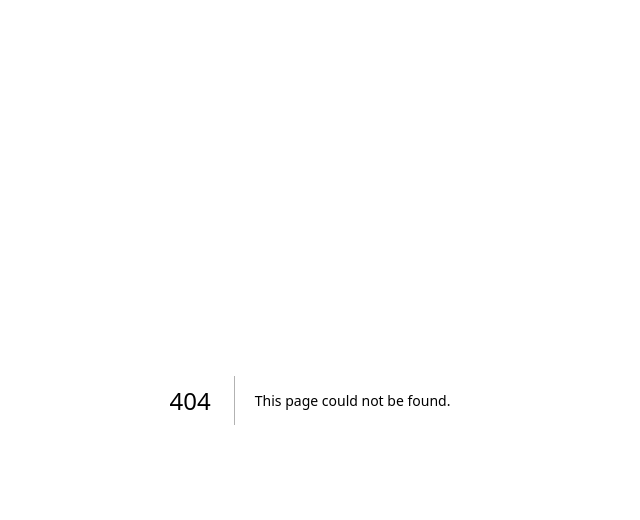
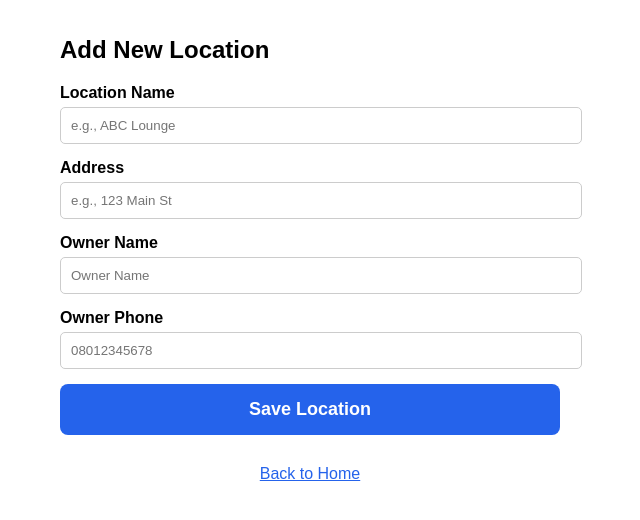
Before and after one commit to okivictor01-bit/OKcharge-, a Next.js app: page /admin in a window 1280 px wide. Before the commit this address had no page. Shown: the top 520 px of the page, without its empty margins (330-970 px from the left). Built offline with nearby package versions, Linux system fonts and the light colour scheme; no server answers.

Commit message:
Create page.tsx

```diff
--- /dev/null
+++ b/app/admin/page.tsx
@@ -0,0 +1,130 @@
+"use client";
+
+import { useState } from 'react';
+import { supabase } from '@/lib/supabase';
+
+export default function AdminPage() {
+  const [name, setName] = useState('');
+  const [address, setAddress] = useState('');
+  const [ownerName, setOwnerName] = useState('');
+  const [ownerPhone, setOwnerPhone] = useState('');
+  const [loading, setLoading] = useState(false);
+  const [message, setMessage] = useState('');
+
+  const handleSubmit = async (e) => {
+    e.preventDefault();
+    setLoading(true);
+    setMessage('');
+
+    const { error } = await supabase
+      .from('locations')
+      .insert([
+        {
+          name: name,
+          address: address,
+          owner_name: ownerName,
+          owner_phone: ownerPhone,
+          status: 'active',
+          is_visible_on_map: true
+        }
+      ]);
+
+    if (error) {
+      setMessage('Error: ' + error.message);
+    } else {
+      setMessage('Success! Location added.');
+      setName('');
+      setAddress('');
+      setOwnerName('');
+      setOwnerPhone('');
+    }
+    setLoading(false);
+  };
+
+  return (
+    <main style={{ padding: '20px', fontFamily: 'sans-serif', maxWidth: '500px', margin: '0 auto' }}>
+      <h1 style={{ fontSize: '24px', marginBottom: '20px' }}>Add New Location</h1>
+
+      {message && (
+        <div style={{
+          padding: '15px',
+          borderRadius: '8px',
+          marginBottom: '20px',
+          backgroundColor: message.includes('Success') ? '#dcfce7' : '#fee2e2',
+          color: message.includes('Success') ? '#15803d' : '#b91c1c'
+        }}>
+          {message}
+        </div>
+      )}
+
+      <form onSubmit={handleSubmit}>
+        <div style={{ marginBottom: '15px' }}>
+          <label style={{ fontWeight: 'bold', display: 'block', marginBottom: '5px' }}>Location Name</label>
+          <input
+            type="text"
+            placeholder="e.g., ABC Lounge"
+            value={name}
+            onChange={(e) => setName(e.target.value)}
+            required
+            style={{ width: '100%', padding: '10px', borderRadius: '5px', border: '1px solid #ccc' }}
+          />
+        </div>
+
+        <div style={{ marginBottom: '15px' }}>
+          <label style={{ fontWeight: 'bold', display: 'block', marginBottom: '5px' }}>Address</label>
+          <input
+            type="text"
+            placeholder="e.g., 123 Main St"
+            value={address}
+            onChange={(e) => setAddress(e.target.value)}
+            required
+            style={{ width: '100%', padding: '10px', borderRadius: '5px', border: '1px solid #ccc' }}
+          />
+        </div>
+
+        <div style={{ marginBottom: '15px' }}>
+          <label style={{ fontWeight: 'bold', display: 'block', marginBottom: '5px' }}>Owner Name</label>
+          <input
+            type="text"
+            placeholder="Owner Name"
+            value={ownerName}
+            onChange={(e) => setOwnerName(e.target.value)}
+            style={{ width: '100%', padding: '10px', borderRadius: '5px', border: '1px solid #ccc' }}
+          />
+        </div>
+
+        <div style={{ marginBottom: '15px' }}>
+          <label style={{ fontWeight: 'bold', display: 'block', marginBottom: '5px' }}>Owner Phone</label>
+          <input
+            type="tel"
+            placeholder="08012345678"
+            value={ownerPhone}
+            onChange={(e) => setOwnerPhone(e.target.value)}
+            style={{ width: '100%', padding: '10px', borderRadius: '5px', border: '1px solid #ccc' }}
+          />
+        </div>
+
+        <button
+          type="submit"
+          disabled={loading}
+          style={{
+            width: '100%',
+            padding: '15px',
+            backgroundColor: loading ? '#999' : '#2563eb',
+            color: 'white',
+            border: 'none',
+            borderRadius: '8px',
+            fontSize: '18px',
+            fontWeight: 'bold'
+          }}
+        >
+          {loading ? 'Saving...' : 'Save Location'}
+        </button>
+      </form>
+
+      <div style={{ marginTop: '30px', textAlign: 'center' }}>
+        <a href="/" style={{ color: '#2563eb' }}>Back to Home</a>
+      </div>
+    </main>
+  );
+}
```
